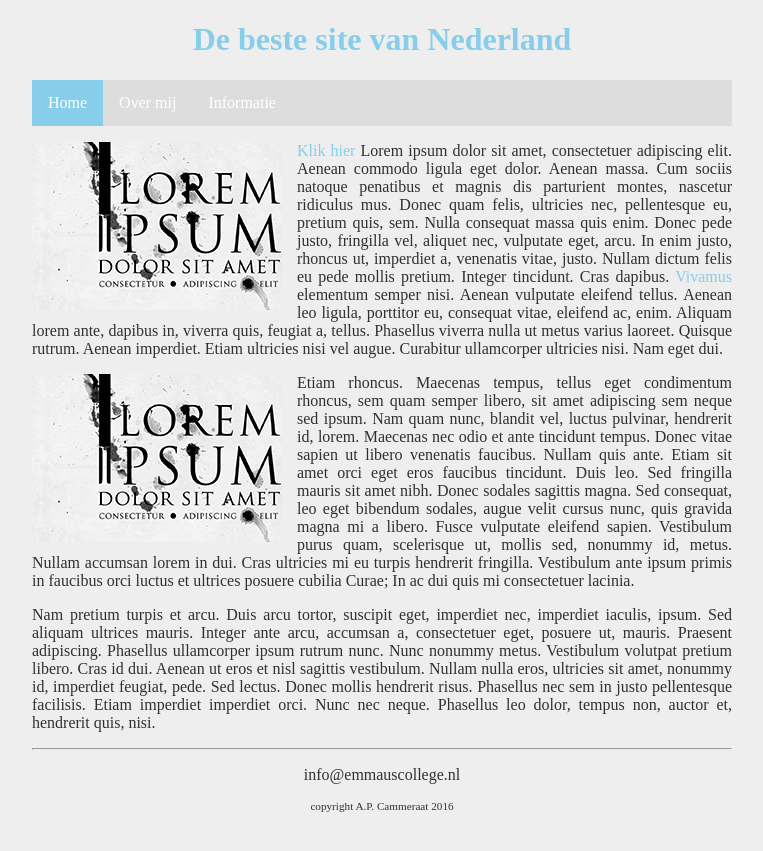
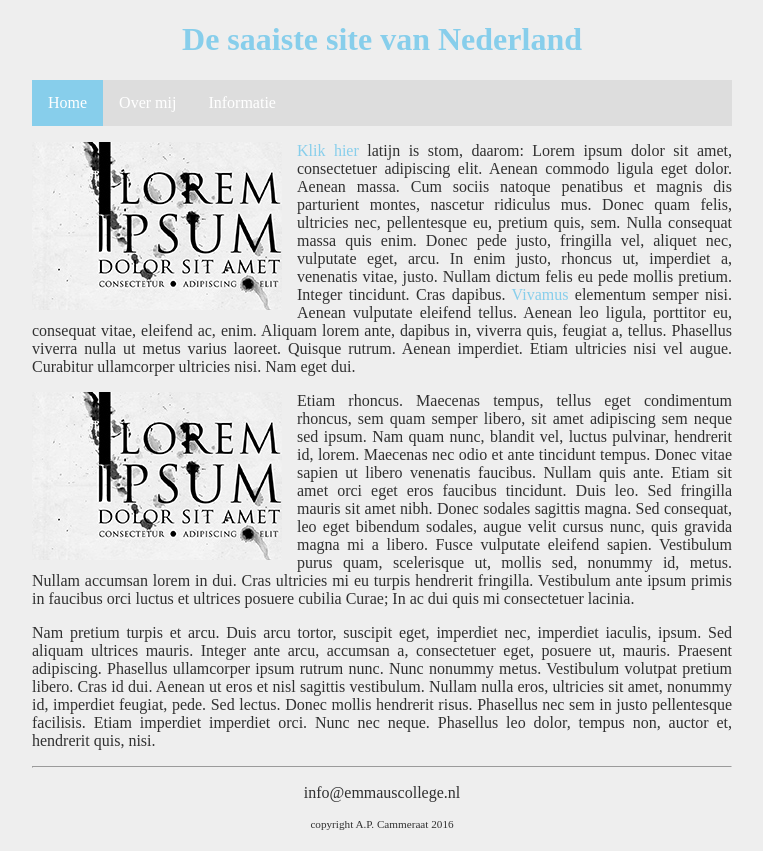
Before and after one commit to emmaus-4v/website-4vin2-pieter, a plain HTML site: page index.html in a window 1280 px wide. Shown: the whole page, without its empty margins (258-1021 px from the left). Drawn offline with Linux system fonts and the light colour scheme.

Commit message:
saaiste site

```diff
--- a/index.html
+++ b/index.html
@@ -10,7 +10,7 @@
     <body>
         <main>
             <header>
-                <h1 id="hoofdtitel" class="belangrijk">De beste site van Nederland</h1>
+                <h1 id="hoofdtitel" class="belangrijk">De saaiste site van Nederland</h1>
             </header>
 
             <nav>
@@ -23,7 +23,7 @@
 
             <article>
                 <p><img class="zweefLinks" src="afbeeldingen/loremipsum.jpg">
-                <a href="http://nu.nl">Klik hier</a> Lorem ipsum dolor sit amet, consectetuer adipiscing elit. Aenean commodo ligula eget dolor. Aenean massa. Cum sociis natoque penatibus et magnis dis parturient montes, nascetur ridiculus mus. Donec quam felis, ultricies nec, pellentesque eu, pretium quis, sem. Nulla consequat massa quis enim. Donec pede justo, fringilla vel, aliquet nec, vulputate eget, arcu. In enim justo, rhoncus ut, imperdiet a, venenatis vitae, justo. Nullam dictum felis eu pede mollis pretium. Integer tincidunt. Cras dapibus. <a href="http://www.encyclo.nl/begrip/dum%20vivimus%20vivamus">Vivamus</a> elementum semper nisi. Aenean vulputate eleifend tellus. Aenean leo ligula, porttitor eu, consequat vitae, eleifend ac, enim. Aliquam lorem ante, dapibus in, viverra quis, feugiat a, tellus. Phasellus viverra nulla ut metus varius laoreet. Quisque rutrum. Aenean imperdiet. Etiam ultricies nisi vel augue. Curabitur ullamcorper ultricies nisi. Nam eget dui.</p>
+                <a href="http://nu.nl">Klik hier</a> latijn is stom, daarom: Lorem ipsum dolor sit amet, consectetuer adipiscing elit. Aenean commodo ligula eget dolor. Aenean massa. Cum sociis natoque penatibus et magnis dis parturient montes, nascetur ridiculus mus. Donec quam felis, ultricies nec, pellentesque eu, pretium quis, sem. Nulla consequat massa quis enim. Donec pede justo, fringilla vel, aliquet nec, vulputate eget, arcu. In enim justo, rhoncus ut, imperdiet a, venenatis vitae, justo. Nullam dictum felis eu pede mollis pretium. Integer tincidunt. Cras dapibus. <a href="http://www.encyclo.nl/begrip/dum%20vivimus%20vivamus">Vivamus</a> elementum semper nisi. Aenean vulputate eleifend tellus. Aenean leo ligula, porttitor eu, consequat vitae, eleifend ac, enim. Aliquam lorem ante, dapibus in, viverra quis, feugiat a, tellus. Phasellus viverra nulla ut metus varius laoreet. Quisque rutrum. Aenean imperdiet. Etiam ultricies nisi vel augue. Curabitur ullamcorper ultricies nisi. Nam eget dui.</p>
                 <p><img class="zweefLinks" src="afbeeldingen/loremipsum.jpg">Etiam rhoncus. Maecenas tempus, tellus eget condimentum rhoncus, sem quam semper libero, sit amet adipiscing sem neque sed ipsum. Nam quam nunc, blandit vel, luctus pulvinar, hendrerit id, lorem. Maecenas nec odio et ante tincidunt tempus. Donec vitae sapien ut libero venenatis faucibus. Nullam quis ante. Etiam sit amet orci eget eros faucibus tincidunt. Duis leo. Sed fringilla mauris sit amet nibh. Donec sodales sagittis magna. Sed consequat, leo eget bibendum sodales, augue velit cursus nunc, quis gravida magna mi a libero. Fusce vulputate eleifend sapien. Vestibulum purus quam, scelerisque ut, mollis sed, nonummy id, metus. Nullam accumsan lorem in dui. Cras ultricies mi eu turpis hendrerit fringilla. Vestibulum ante ipsum primis in faucibus orci luctus et ultrices posuere cubilia Curae; In ac dui quis mi consectetuer lacinia.</p>
                 <p>Nam pretium turpis et arcu. Duis arcu tortor, suscipit eget, imperdiet nec, imperdiet iaculis, ipsum. Sed aliquam ultrices mauris. Integer ante arcu, accumsan a, consectetuer eget, posuere ut, mauris. Praesent adipiscing. Phasellus ullamcorper ipsum rutrum nunc. Nunc nonummy metus. Vestibulum volutpat pretium libero. Cras id dui. Aenean ut eros et nisl sagittis vestibulum. Nullam nulla eros, ultricies sit amet, nonummy id, imperdiet feugiat, pede. Sed lectus. Donec mollis hendrerit risus. Phasellus nec sem in justo pellentesque facilisis. Etiam imperdiet imperdiet orci. Nunc nec neque. Phasellus leo dolor, tempus non, auctor et, hendrerit quis, nisi.</p>
             </article>
```
